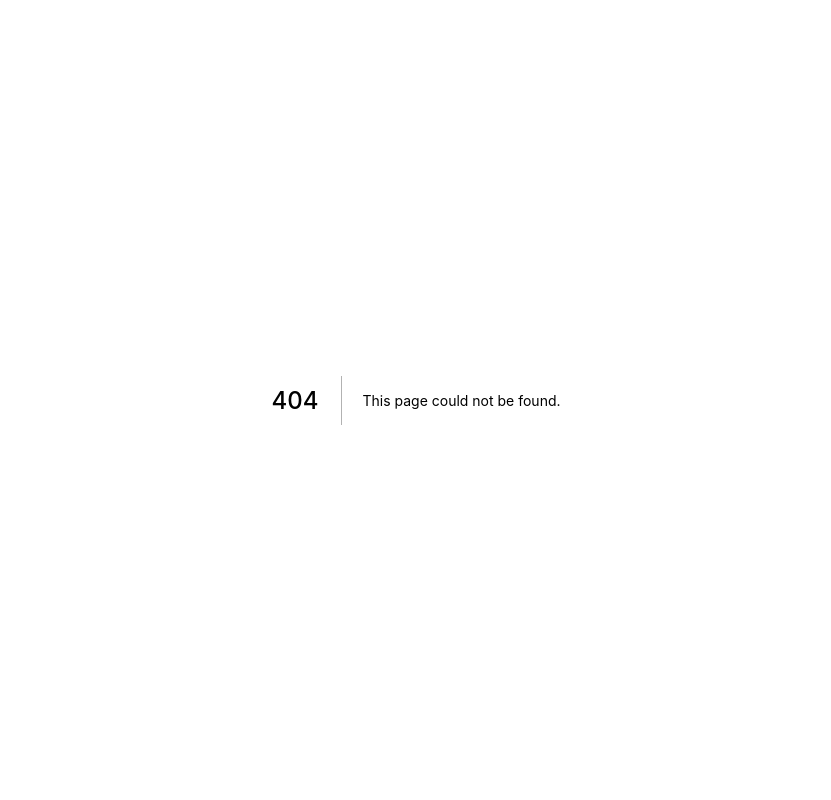
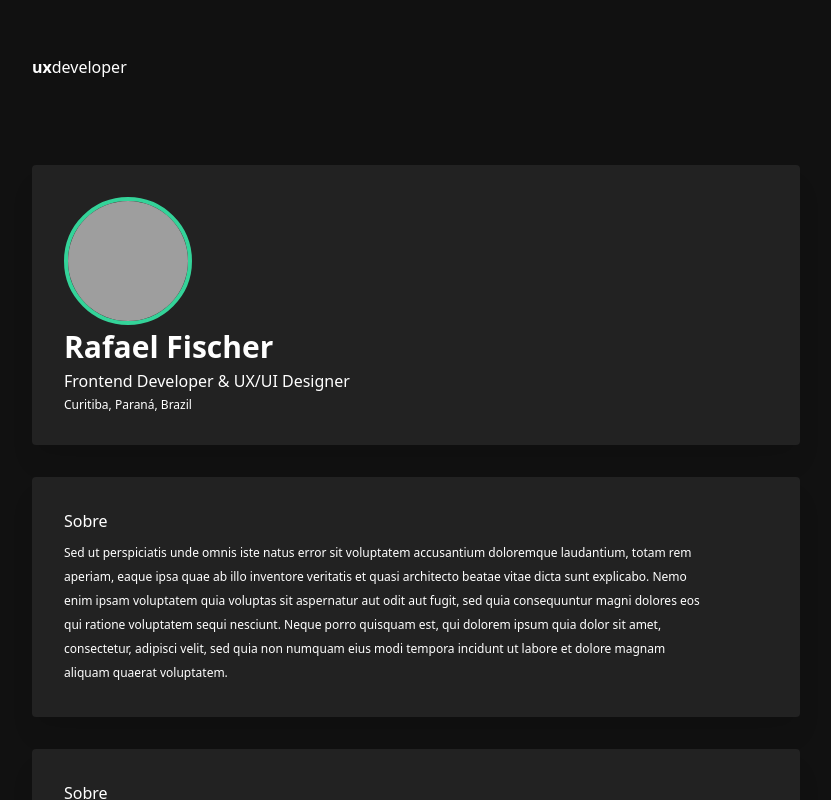
Before and after one commit to fischerafael/ola-mundo, a Next.js app: page /profile in a window 1280 px wide. Before the commit this address had no page. Shown: the whole page, without its empty margins (224-1055 px from the left). Built offline with nearby package versions, Linux system fonts and the light colour scheme; grey boxes are pictures that could not be loaded.

Commit message:
working on profile

```diff
--- a/package.json
+++ b/package.json
@@ -16,6 +16,10 @@
     "typescript": "^4.3.5"
   },
   "devDependencies": {
-    "babel-plugin-styled-components": "^1.12.0"
+    "@types/styled-components": "^5.1.12",
+    "autoprefixer": "^10.3.1",
+    "babel-plugin-styled-components": "^1.12.0",
+    "postcss": "^8.3.6",
+    "tailwindcss": "^2.2.7"
   }
 }
--- /dev/null
+++ b/pages/profile/index.tsx
@@ -0,0 +1,8 @@
+import React from "react";
+import { Profile } from "../../src/pages/profile";
+
+const index = () => {
+  return <Profile />;
+};
+
+export default index;
--- /dev/null
+++ b/postcss.config.js
@@ -0,0 +1,6 @@
+module.exports = {
+  plugins: {
+    tailwindcss: {},
+    autoprefixer: {},
+  },
+}
--- /dev/null
+++ b/src/pages/profile/index.tsx
@@ -0,0 +1,58 @@
+export const Profile = () => {
+  return (
+    <div className="bg-black-900 text-white w-screen h-screen px-4">
+      <header className="h-1/6 flex items-center justify-center">
+        <section className="max-w-screen-md w-full flex justify-between">
+          <p className="text-base">
+            <span className="font-bold">ux</span>developer
+          </p>
+        </section>
+      </header>
+
+      <main className="h-5/6 overflow-y-auto flex flex-col items-center py-8 gap-8">
+        <section className="max-w-screen-md w-full flex flex-col bg-black-800 gap-1 p-8 rounded shadow-xl hover:bg-black-700 cursor-pointer">
+          <img
+            src="https://avatars.githubusercontent.com/u/47259718?v=4"
+            alt=""
+            className="h-32 w-32 rounded-full border-4 border-green-400"
+          />
+          <h1 className="text-3xl font-bold">Rafael Fischer</h1>
+          <h2 className="text-base font-medium">
+            Frontend Developer & UX/UI Designer
+          </h2>
+          <p className="text-xs">Curitiba, Paraná, Brazil</p>
+        </section>
+
+        <section className="max-w-screen-md w-full flex flex-col bg-black-800 gap-2 p-8 rounded shadow-xl hover:bg-black-700 cursor-pointer">
+          <h2 className="text-base font-medium">Sobre</h2>
+          <p className="text-xs max-w-screen-sm leading-6">
+            Sed ut perspiciatis unde omnis iste natus error sit voluptatem
+            accusantium doloremque laudantium, totam rem aperiam, eaque ipsa
+            quae ab illo inventore veritatis et quasi architecto beatae vitae
+            dicta sunt explicabo. Nemo enim ipsam voluptatem quia voluptas sit
+            aspernatur aut odit aut fugit, sed quia consequuntur magni dolores
+            eos qui ratione voluptatem sequi nesciunt. Neque porro quisquam est,
+            qui dolorem ipsum quia dolor sit amet, consectetur, adipisci velit,
+            sed quia non numquam eius modi tempora incidunt ut labore et dolore
+            magnam aliquam quaerat voluptatem.
+          </p>
+        </section>
+
+        <section className="max-w-screen-md w-full flex flex-col bg-black-800 gap-2 p-8 rounded shadow-xl hover:bg-black-700 cursor-pointer">
+          <h2 className="text-base font-medium">Sobre</h2>
+          <p className="text-xs max-w-screen-sm leading-6">
+            Sed ut perspiciatis unde omnis iste natus error sit voluptatem
+            accusantium doloremque laudantium, totam rem aperiam, eaque ipsa
+            quae ab illo inventore veritatis et quasi architecto beatae vitae
+            dicta sunt explicabo. Nemo enim ipsam voluptatem quia voluptas sit
+            aspernatur aut odit aut fugit, sed quia consequuntur magni dolores
+            eos qui ratione voluptatem sequi nesciunt. Neque porro quisquam est,
+            qui dolorem ipsum quia dolor sit amet, consectetur, adipisci velit,
+            sed quia non numquam eius modi tempora incidunt ut labore et dolore
+            magnam aliquam quaerat voluptatem.
+          </p>
+        </section>
+      </main>
+    </div>
+  );
+};
--- /dev/null
+++ b/src/styles/globals.css
@@ -0,0 +1,19 @@
+@tailwind base;
+@tailwind components;
+@tailwind utilities;
+
+::-webkit-scrollbar {
+  width: 10px;
+}
+
+/* Track */
+::-webkit-scrollbar-track {
+  background: #111;
+  border-radius: 10px;
+}
+
+/* Handle */
+::-webkit-scrollbar-thumb {
+  background: #222;
+  border-radius: 10px;
+}
--- /dev/null
+++ b/tailwind.config.js
@@ -0,0 +1,17 @@
+module.exports = {
+  purge: [
+    "./pages/**/*.{js,ts,jsx,tsx}",
+    "./components/**/*.{js,ts,jsx,tsx}",
+    "./src/**/*.{js,ts,jsx,tsx}",
+  ],
+  darkMode: false, // or 'media' or 'class'
+  theme: {
+    extend: {
+      colors: { "black-900": "#111", "black-800": "#222", "black-700": "#333" },
+    },
+  },
+  variants: {
+    extend: {},
+  },
+  plugins: [],
+};
```
Also changed, not shown: pages/_app.tsx (+6 -5 lines), 1 other file (tests, documents, lock files or other folders).
